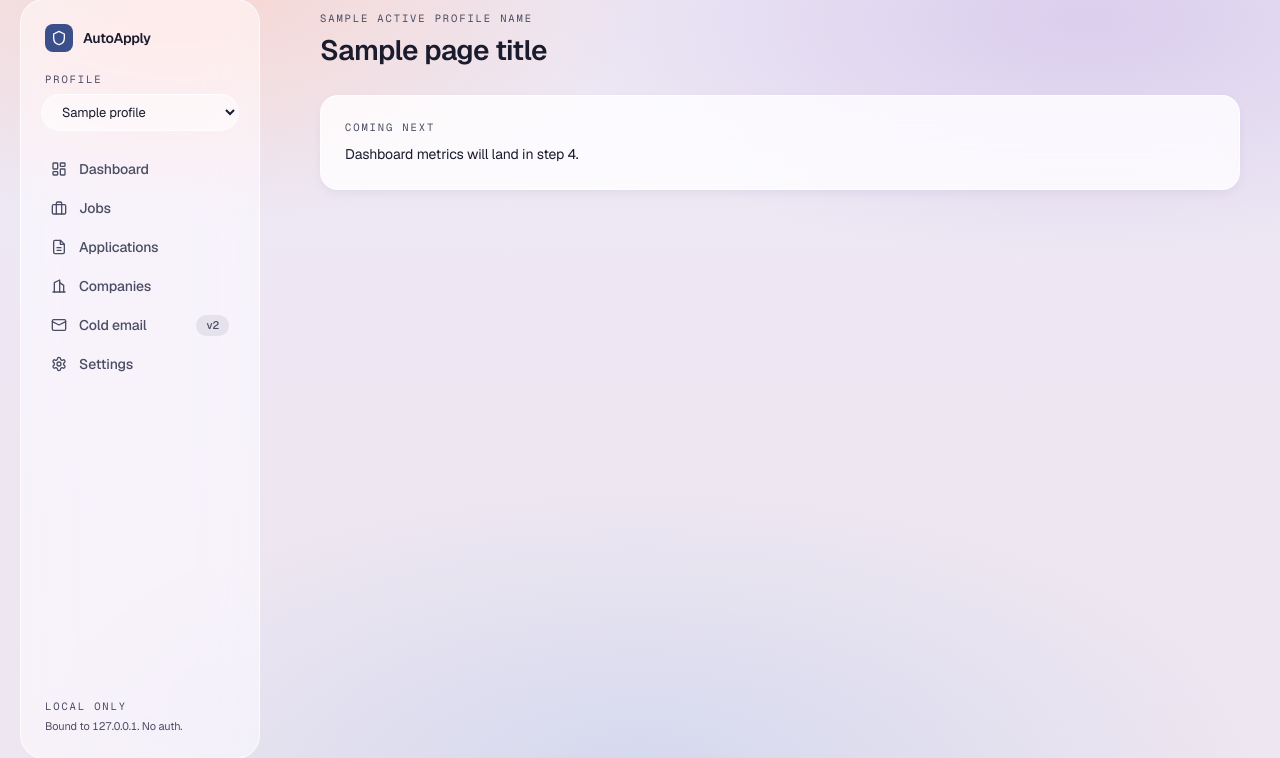
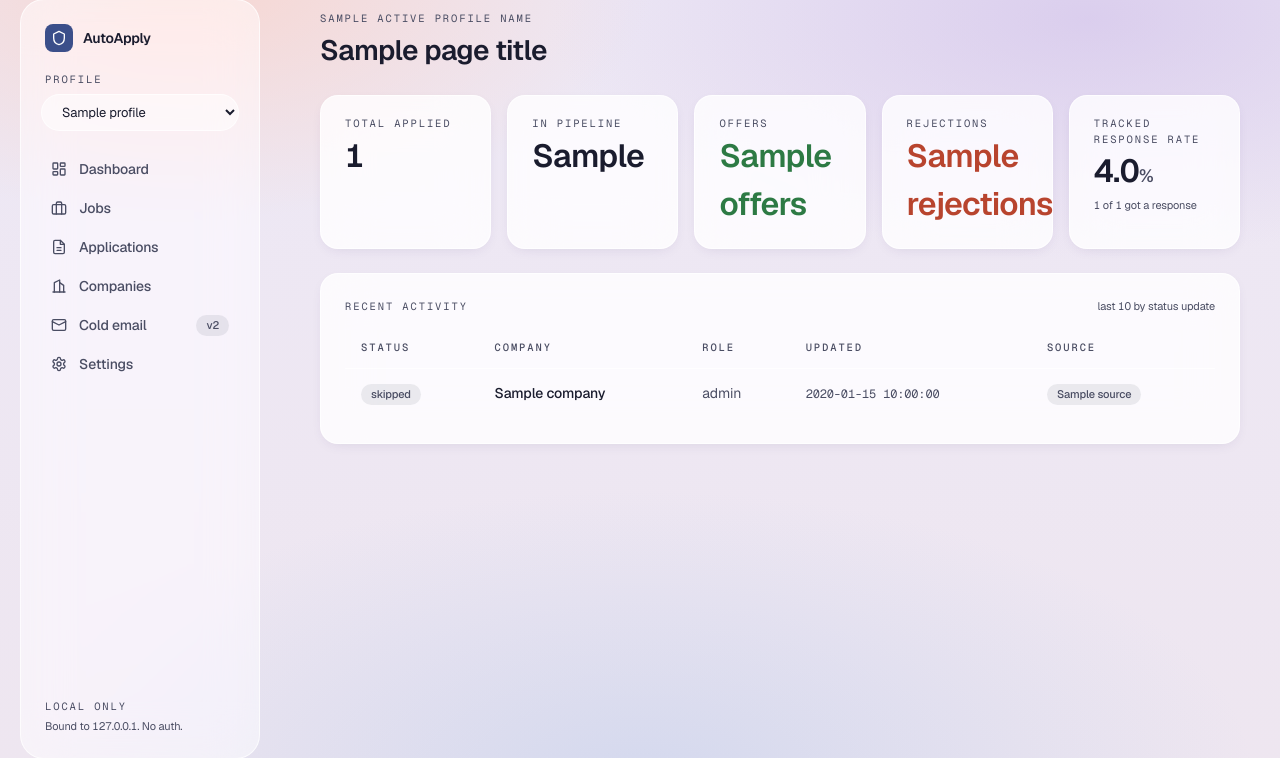
Before and after one commit to afeef-allahbaksh/AutoApply, a FastAPI app: template src/ui/templates/dashboard.html in a window 1280 px wide. Shown: the part 21-779 px from the top of the page. Run offline with FastAPI, Linux system fonts and the light colour scheme; the template is opened without the code that fills it: most values are stand-ins (such as "Sample title", 1, 10 or a date in 2020); some libraries are stand-ins or nearby versions.

Commit message:
add dashboard metrics with htmx 10s polling

```diff
--- /dev/null
+++ b/src/ui/templates/_metrics.html
@@ -0,0 +1,67 @@
+{% set status_class = {
+  "applied": "badge-info",
+  "screen": "badge-info",
+  "technical": "badge-info",
+  "onsite": "badge-info",
+  "offer": "badge-success",
+  "rejected": "badge-danger",
+  "failed": "badge-danger",
+  "review_pending": "badge-warning",
+  "skipped": "badge-neutral",
+} %}
+<div style="display: grid; grid-template-columns: repeat(5, minmax(0, 1fr)); gap: 1rem;">
+  <div class="glass-card" style="padding: 1.25rem 1.5rem;">
+    <div class="section-label">Total applied</div>
+    <div class="stat-number">{{ metrics.total_applied }}</div>
+  </div>
+  <div class="glass-card" style="padding: 1.25rem 1.5rem;">
+    <div class="section-label">In pipeline</div>
+    <div class="stat-number">{{ metrics.in_pipeline }}</div>
+  </div>
+  <div class="glass-card" style="padding: 1.25rem 1.5rem;">
+    <div class="section-label">Offers</div>
+    <div class="stat-number" style="color: #2d7a44;">{{ metrics.offers }}</div>
+  </div>
+  <div class="glass-card" style="padding: 1.25rem 1.5rem;">
+    <div class="section-label">Rejections</div>
+    <div class="stat-number" style="color: #b8442e;">{{ metrics.rejections }}</div>
+  </div>
+  <div class="glass-card" style="padding: 1.25rem 1.5rem;">
+    <div class="section-label">Tracked response rate</div>
+    <div class="stat-number">{{ "%.1f"|format(metrics.response_rate) }}<span style="font-size: 18px; color: var(--color-ink-secondary);">%</span></div>
+    <div style="font-size: 11px; color: var(--color-ink-secondary); margin-top: 0.125rem;">{{ metrics.responses_count }} of {{ metrics.total_applied }} got a response</div>
+  </div>
+</div>
+
+<div class="glass-card" style="padding: 1.5rem; margin-top: 1.5rem;">
+  <div style="display: flex; align-items: baseline; justify-content: space-between; margin-bottom: 0.875rem;">
+    <div class="section-label">Recent activity</div>
+    <div style="font-size: 11px; color: var(--color-ink-secondary);">last 10 by status update</div>
+  </div>
+  {% if metrics.recent %}
+    <table class="app-table">
+      <thead>
+        <tr>
+          <th>Status</th>
+          <th>Company</th>
+          <th>Role</th>
+          <th>Updated</th>
+          <th>Source</th>
+        </tr>
+      </thead>
+      <tbody>
+        {% for a in metrics.recent %}
+          <tr>
+            <td><span class="badge {{ status_class.get(a.get('status'), 'badge-neutral') }}">{{ a.get('status', '—') }}</span></td>
+            <td style="font-weight: 500;">{{ a.get('company', '—') }}</td>
+            <td style="color: var(--color-ink-secondary);">{{ a.get('role', '—') }}</td>
+            <td style="font-family: 'Geist Mono', ui-monospace, monospace; font-size: 12px; color: var(--color-ink-secondary);">{{ a.get('status_updated_at') or a.get('date', '—') }}</td>
+            <td><span class="badge badge-neutral">{{ a.get('source', 'autoapply') }}</span></td>
+          </tr>
+        {% endfor %}
+      </tbody>
+    </table>
+  {% else %}
+    <p style="color: var(--color-ink-secondary); padding: 1rem 0;">No activity yet — apply to a job to see entries here.</p>
+  {% endif %}
+</div>
--- a/src/ui/templates/dashboard.html
+++ b/src/ui/templates/dashboard.html
@@ -1,7 +1,6 @@
 {% extends "base.html" %}
 {% block content %}
-<div class="glass-card" style="padding: 1.5rem;">
-  <div class="section-label">Coming next</div>
-  <p style="margin-top: 0.5rem;">Dashboard metrics will land in step 4.</p>
+<div hx-get="/_metrics" hx-trigger="every 10s" hx-swap="innerHTML">
+  {% include "_metrics.html" %}
 </div>
 {% endblock %}
```
Also changed, not shown: src/ui/routes/dashboard.py (+57 -2 lines).
